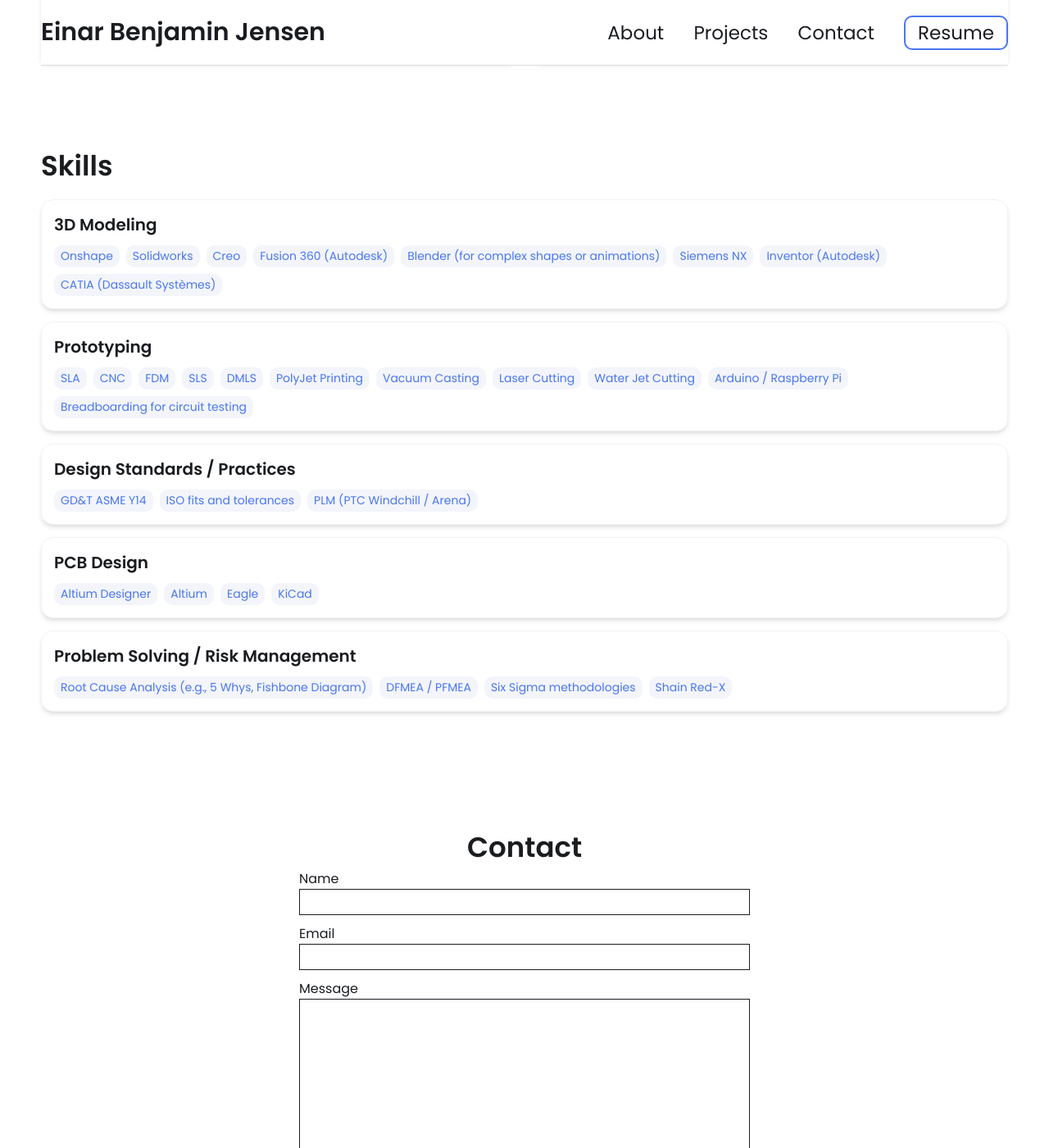
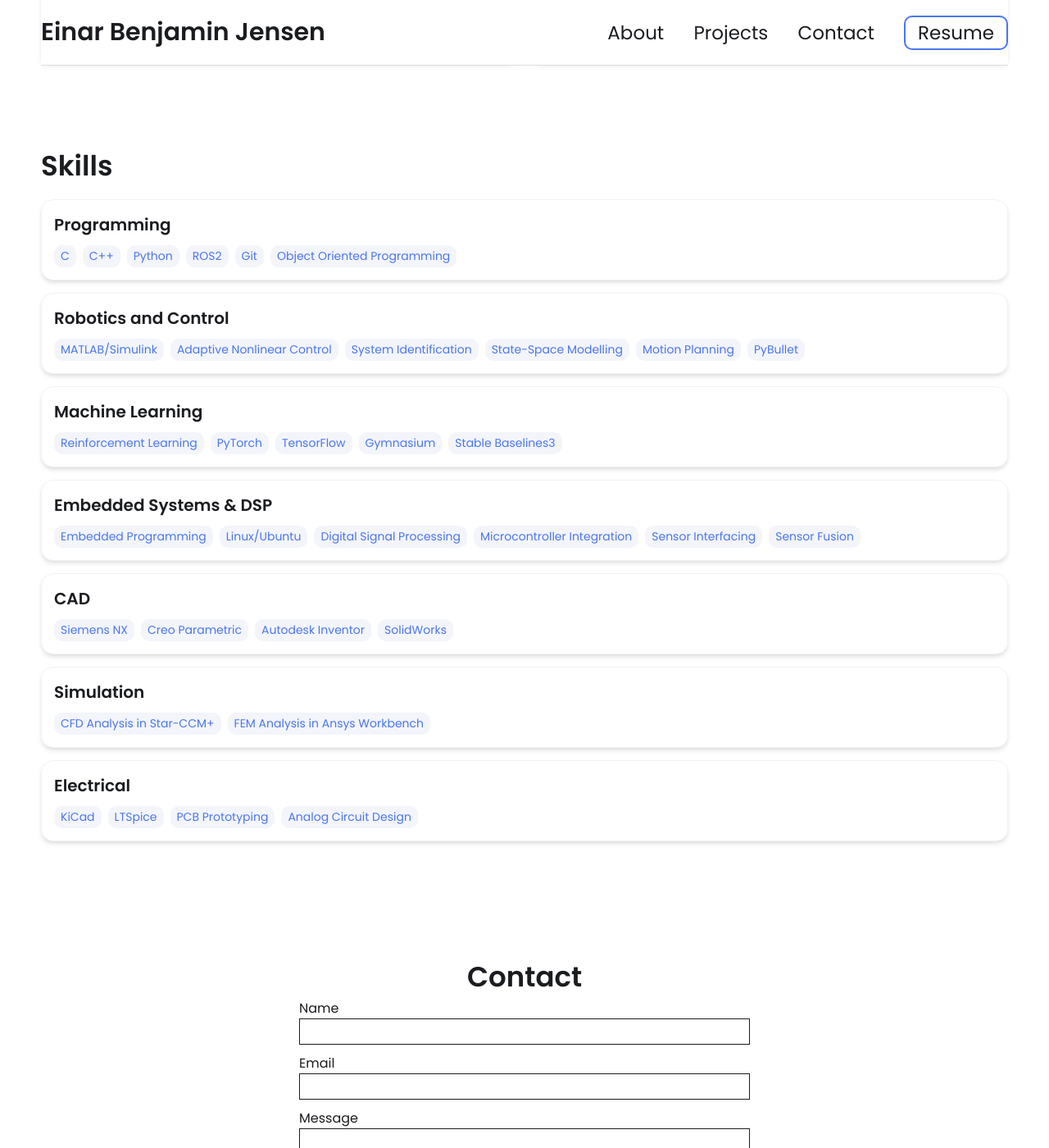
Before and after one commit to ebj17/ebj17.github.io, a Jekyll site: the page built from index.html, in a window 1280 px wide and 1400 px high, scrolled down 1656 px. Shown: the whole window at 82% size. Built offline with Jekyll 4.4.1, drawn with Linux system fonts in a browser that asks for light colours.

Commit message:
Update skills to match CV
Replace placeholder skills with CV categories: Programming, Robotics and Control,
Machine Learning, Embedded Systems & DSP, CAD, Simulation, and Electrical.

Co-Authored-By: Claude Sonnet 4.6 <noreply@anthropic.com>

```diff
--- a/_config.yml
+++ b/_config.yml
@@ -45,46 +45,53 @@ external-links:    # input only your own url slug. The icons with missing entrie
 
 # Skills Section - Add the list of your Skills by categories/tools. The indentation for each level needs to be precise.
 skills:
-  - category: 3D Modeling
+  - category: Programming
     tools:
-    - Onshape
-    - Solidworks
-    - Creo
-    - Fusion 360 (Autodesk)
-    - Blender (for complex shapes or animations)
+    - C
+    - C++
+    - Python
+    - ROS2
+    - Git
+    - Object Oriented Programming
+  - category: Robotics and Control
+    tools:
+    - MATLAB/Simulink
+    - Adaptive Nonlinear Control
+    - System Identification
+    - State-Space Modelling
+    - Motion Planning
+    - PyBullet
+  - category: Machine Learning
+    tools:
+    - Reinforcement Learning
+    - PyTorch
+    - TensorFlow
+    - Gymnasium
+    - Stable Baselines3
+  - category: Embedded Systems & DSP
+    tools:
+    - Embedded Programming
+    - Linux/Ubuntu
+    - Digital Signal Processing
+    - Microcontroller Integration
+    - Sensor Interfacing
+    - Sensor Fusion
+  - category: CAD
+    tools:
     - Siemens NX
-    - Inventor (Autodesk)
-    - CATIA (Dassault Systèmes)
-  - category: Prototyping
+    - Creo Parametric
+    - Autodesk Inventor
+    - SolidWorks
+  - category: Simulation
     tools:
-    - SLA
-    - CNC
-    - FDM
-    - SLS
-    - DMLS
-    - PolyJet Printing
-    - Vacuum Casting
-    - Laser Cutting
-    - Water Jet Cutting
-    - Arduino / Raspberry Pi
-    - Breadboarding for circuit testing
-  - category: Design Standards / Practices
+    - CFD Analysis in Star-CCM+
+    - FEM Analysis in Ansys Workbench
+  - category: Electrical
     tools:
-    - GD&T ASME Y14
-    - ISO fits and tolerances
-    - PLM (PTC Windchill / Arena)
-  - category: PCB Design
-    tools:
-    - Altium Designer
-    - Altium
-    - Eagle
     - KiCad
-  - category: Problem Solving / Risk Management
-    tools:
-    - Root Cause Analysis (e.g., 5 Whys, Fishbone Diagram)
-    - DFMEA / PFMEA
-    - Six Sigma methodologies
-    - Shain Red-X
+    - LTSpice
+    - PCB Prototyping
+    - Analog Circuit Design
 
 
 # Contact Form Setup. Setup an account and copy over the key. When someone fills out the form, it will be received in your email.
```
